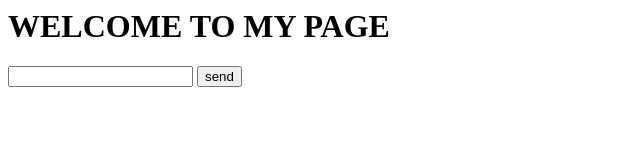
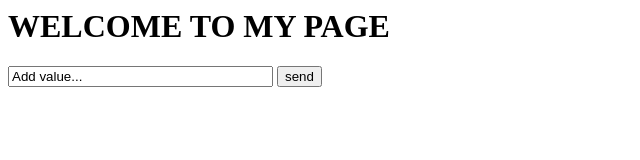
Before and after one commit to UP941374/simplewebpage, a plain HTML site: page index.html in a window 1280 px wide. Shown: the whole page, without its empty margins (0-640 px from the left). Drawn offline with Linux system fonts and the light colour scheme.

Commit message:
added message and size attribute

```diff
--- a/index.html
+++ b/index.html
@@ -2,5 +2,5 @@
 
 <h1> WELCOME TO MY PAGE </h1>
 
-<input type=text height="100px" width="350px"> </input>
+<input type=text size="30" value="Add value... "> </input>
 <input type=button value="send"></input>
```
